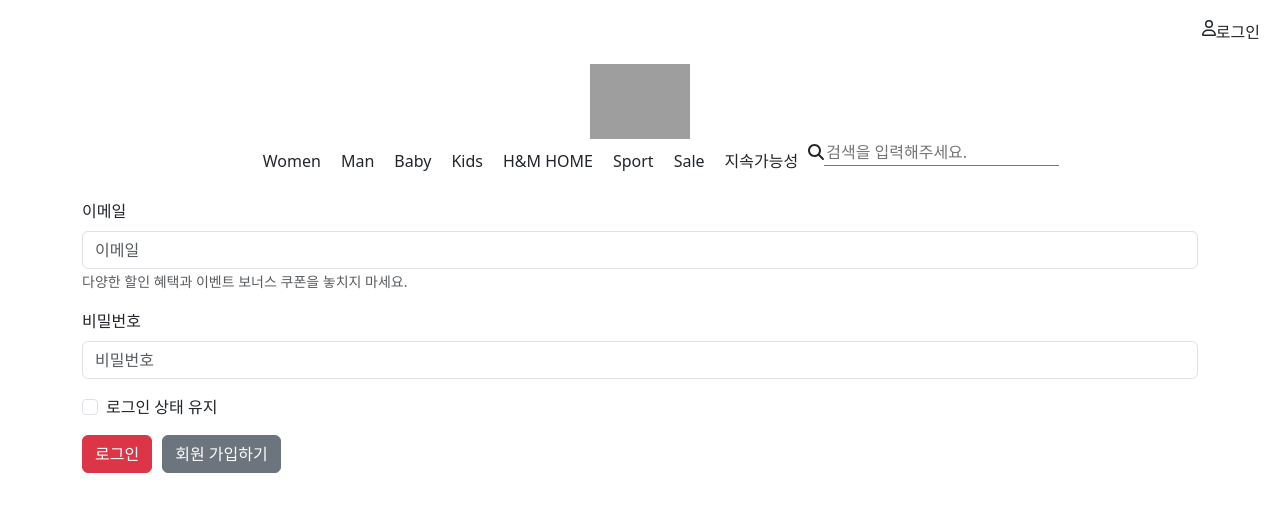
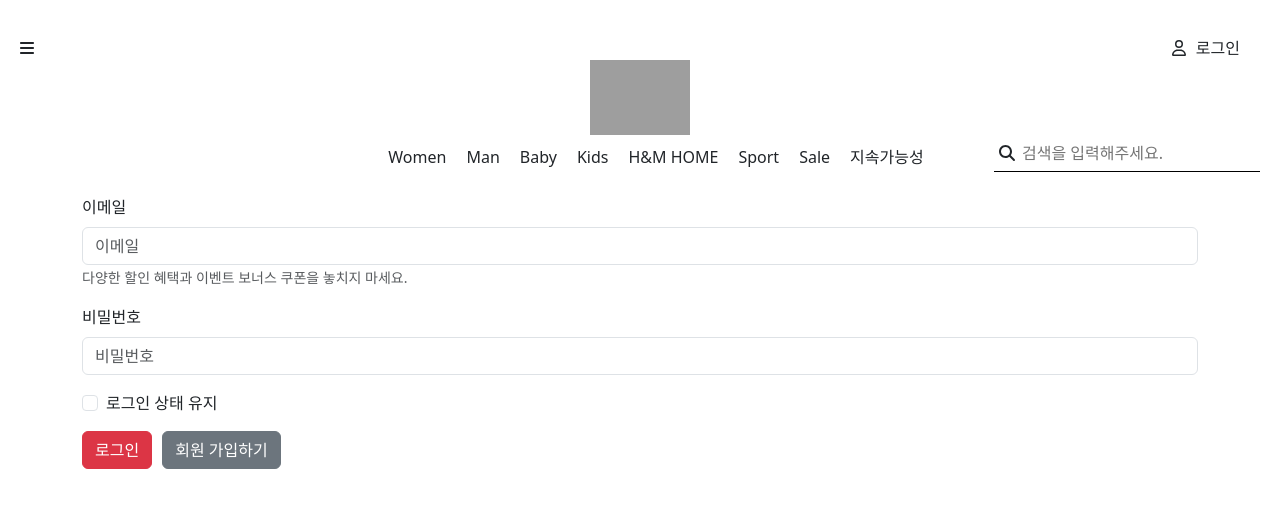
Before and after one commit to destiny891116/hnm-react-router-practice, a React (Create React App) app: page /login in a window 1280 px wide. Shown: the top 512 px of the page. Built offline with nearby package versions, Linux system fonts and the light colour scheme; grey boxes are pictures that could not be loaded.

Commit message:
사이드바 추가

```diff
--- a/src/App.css
+++ b/src/App.css
@@ -1,6 +1,44 @@
 body {
-    font-family: "Noto Sans KR", sans-serif;
-    background-color: #faf9f8;
+  font-family: sans-serif;
+}
+.nav-header{
+  display:flex;
+  justify-content: space-between;
+  align-items: center;
+  margin-right: 20px;
+
+}
+
+.nav-header * {
+  margin-right: 10px;
+  margin-top: 20px;
+}
+
+.menu{
+  display: flex;
+  list-style-type: none;
+  padding: 20px;
+}
+
+.menu li a{
+  text-decoration: none;
+  color:black;
+  margin-left:20px;
+}
+
+.nav-logo{
+  display: flex;
+  justify-content: center;
+  margin-bottom: 20px;
+}
+
+.nav-menu-area {
+  display: flex;
+  justify-content: center;
+}
+
+.burger-menu {
+  margin-left: 20px;
 }
 
 .login-button {
@@ -26,21 +64,26 @@
     padding: 10px;
 }
 
-.menu-area {
-    display: flex;
-    justify-content: center;
+
+.search-box {
+  border-bottom: 1px solid black;
+  position: absolute;
+  right: 20px;
+  padding: 5px;
 }
 
-.search-btn {
-    border-width: 0 0 1px;
+.search-box input{
+  border:none;
+  margin-left:5px;
+}
+
+.search-box input:focus {
+  outline:none
 }
 
 .product-card:hover .child {
-    transform: scale(1.02);
-    -webkit-transform: scale(1.02); /* 크롬, 사파리 */
-    -moz-transform: scale(1.02);  /* 파이어폭스 */
-    -ms-transform: scale(1.02); /* IE */
-    -o-transform: scale(1.02);  /* 오페라 */
+    border:none !important;
+    margin-bottom: 10px;
   }
 
   .product-img {
@@ -68,6 +111,17 @@
   .con-price {
     display: flex;
     justify-content: flex-start;
+  }
+
+  .card{
+    border:none !important;
+    margin-bottom: 10px;
+  }
+
+  .choice{
+    font-size:11px;
+    color: #63786a;
+    font-weight: bold;
   }
 
   .sp-price {
@@ -100,20 +154,56 @@
     color: #ffffff;
   }
 
-  @media (max-width: 768px) {
-    .product-all {
-      grid-template-columns: repeat(3, 1fr);
-      padding: 0;
+  @media screen and (max-width: 63rem) {
+    .hide {
+      visibility:visible;
     }
-
+    .menu-list {
+      display: none;
+    }
+    .search-box{
+      display: none;
+    }
   }
 
-  @media (max-width: 480px) {
-    .product-all {
-      grid-template-columns: repeat(2, 1fr);
-      gap: 10px;
-      padding: 0;
-    }
+  .side-menu {
+    height: 100%;
+    width: 250px;
+    position: fixed;
+    z-index: 1;
+    top: 0;
+    left: 0;
+    background-color: burlywood;
+    overflow-x: hidden;
+    transition: 0.5s;
+    padding-top: 60px;
+    z-index:2
+  }
 
+  .side-menu-list button {
+    margin: 5px;
+    border: none;
+    background: none;
+    width: 120px;
+  }
 
+  .side-menu .closebtn {
+    position: absolute;
+    top: 0;
+    right: 25px;
+    font-size: 36px;
+    margin-left: 50px;
+    border: none;
+    background: none;
   }
+
+  .side-menu-list {
+    display: flex;
+    flex-direction: column;
+    align-items: center;
+  }
+
+  .side-menu-list button:hover {
+    background-color: beige;
+    border-radius: 3px;
+  }
--- a/src/component/Navbar.js
+++ b/src/component/Navbar.js
@@ -1,12 +1,13 @@
-import React from 'react'
+import React, {useState} from 'react'
 import ReactDOM from 'react-dom'
 import { FontAwesomeIcon } from '@fortawesome/react-fontawesome'
 import { faUser } from '@fortawesome/free-regular-svg-icons'
-import { faSearch } from '@fortawesome/free-solid-svg-icons'
+import { faSearch, faBars } from '@fortawesome/free-solid-svg-icons'
 import { useNavigate } from 'react-router-dom'
 
 const Navbar = ({authenticate, setAuthenticate}) => {
     const menuList = ['Women', 'Man', 'Baby', 'Kids', 'H&M HOME', 'Sport', 'Sale', '지속가능성'];
+    const [width, setWidth] = useState(0);
     const navigate = useNavigate();
 
     const mainPage = () => {
@@ -37,24 +38,43 @@
 
   return (
     <div>
-        <div>
-            <div className='login-button'>
+        <div className="side-menu" style={{ width: width }}>
+            <button className="closebtn" onClick={() => setWidth(0)}>&times;</button>
+            <div className="side-menu-list" id="menu-list">
+            {menuList.map((menu, index) => (
+                <button key={index}>{menu}</button>
+            ))}
+            </div>
+        </div>
+
+        <div className="nav-header">
+            <div className="burger-menu hide">
+            <FontAwesomeIcon icon={faBars} onClick={() => setWidth(250)} />
+            </div>
+            {authenticate ? (
+            <div onClick={() => setAuthenticate(false)}>
                 <FontAwesomeIcon icon={faUser} />
-                <div onClick={loginPage}>
-                    {authenticate ? "로그아웃" : "로그인"}
-                </div>
-             </div>
+                <span style={{ cursor: "pointer" }}>로그아웃</span>
+            </div>
+            ) : (
+            <div onClick={() => navigate("/login")}>
+                <FontAwesomeIcon icon={faUser} />
+                <span style={{ cursor: "pointer" }}>로그인</span>
+            </div>
+            )}
         </div>
+
         <div className="nav-section">
             <img onClick={mainPage}width={100} src="https://encrypted-tbn0.gstatic.com/images?q=tbn:ANd9GcTu33MvMQxzeLQWuQTeJbGoEUq_bsuAH1HMag&s"></img>
         </div>
-        <div className="menu-area">
+
+        <div className="nav-menu-area">
             <ul className="menu-list">
                 {menuList.map((menu) => (
                     <li key={menu}>{menu}</li>
                 ))}
             </ul>
-            <div className="serach-box">
+            <div className="search-box">
                 <FontAwesomeIcon icon={faSearch}/>
                 <input type="text" className="search-btn" placeholder="검색을 입력해주세요." onKeyPress={(event)=>search(event)}  />
             </div>
--- a/src/component/ProductCard.js
+++ b/src/component/ProductCard.js
@@ -9,8 +9,8 @@
   }
 
   return (
-    <div className="product-card" onClick={showDetail}>
-      <img className="child" width={300} src={item?.img}/>
+    <div className="card" onClick={showDetail}>
+      <img className="choice" width={300} src={item?.img}/>
       <div>{item?.choice === true ? "Conscius choice" : ""}</div>
       <div>{item?.title}</div>
       <div>₩{item?.price}</div>
```
